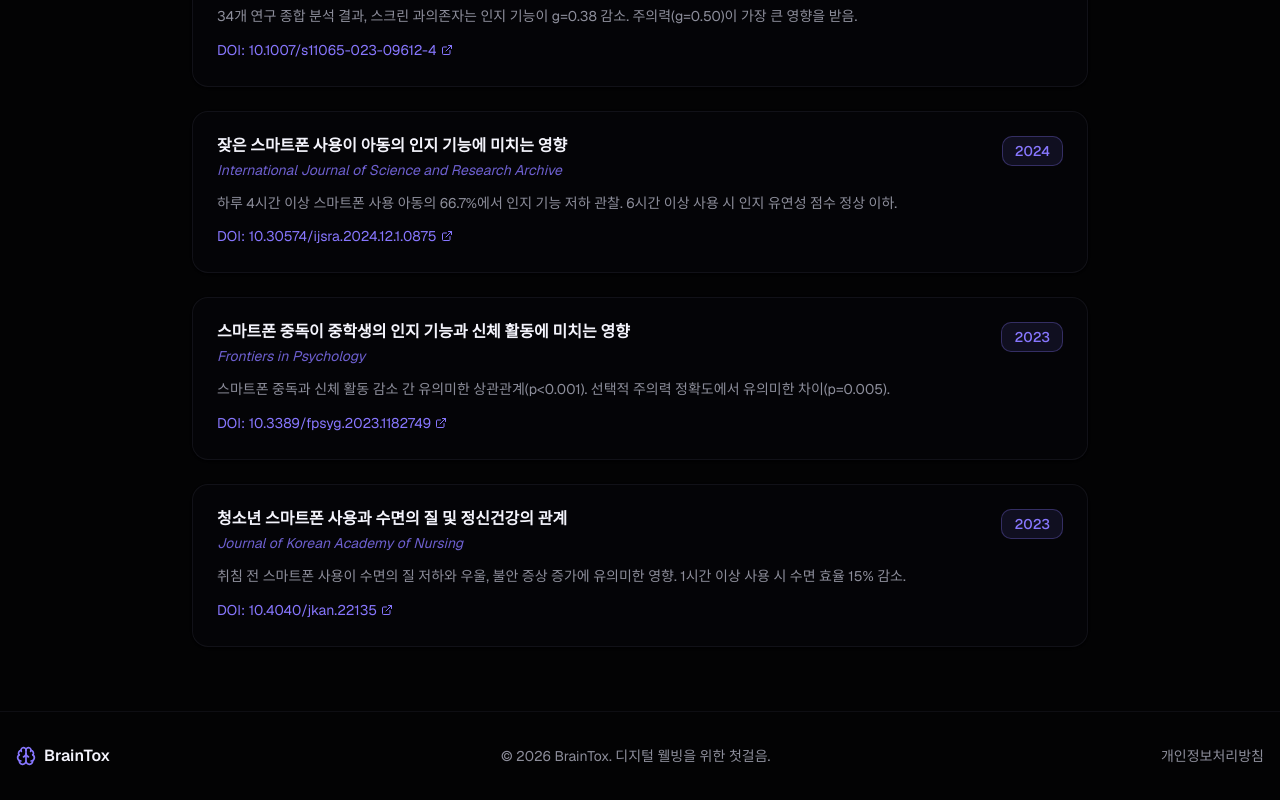
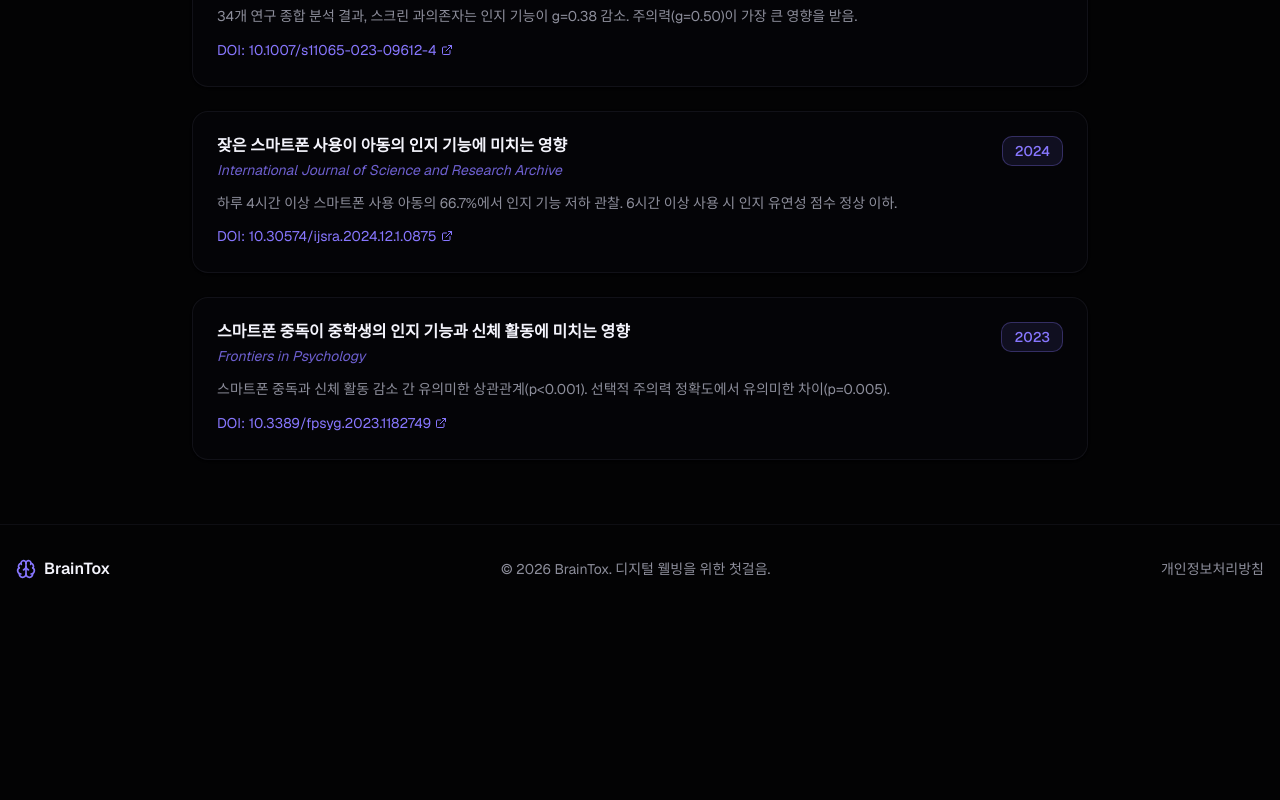
Before and after one commit to mingyu1214/v0-app-development-with-csv, a Next.js app: page /about in a window 1280 px wide. Shown: the part 2347-3147 px from the top of the page. After the commit the page ends 2960 px from the top, so only its background shows below. Built offline with nearby package versions, Linux system fonts and the light colour scheme.

Commit message:
fix: remove broken paper link from references\n\nDelete outdated paper link to improve reference list.

```diff
--- a/app/about/page.tsx
+++ b/app/about/page.tsx
@@ -108,13 +108,6 @@ const references = [
     year: 2023,
     description: '스마트폰 중독과 신체 활동 감소 간 유의미한 상관관계(p<0.001). 선택적 주의력 정확도에서 유의미한 차이(p=0.005).',
     doi: '10.3389/fpsyg.2023.1182749',
-  },
-  {
-    title: '청소년 스마트폰 사용과 수면의 질 및 정신건강의 관계',
-    journal: 'Journal of Korean Academy of Nursing',
-    year: 2023,
-    description: '취침 전 스마트폰 사용이 수면의 질 저하와 우울, 불안 증상 증가에 유의미한 영향. 1시간 이상 사용 시 수면 효율 15% 감소.',
-    doi: '10.4040/jkan.22135',
   },
 ]
 
```
